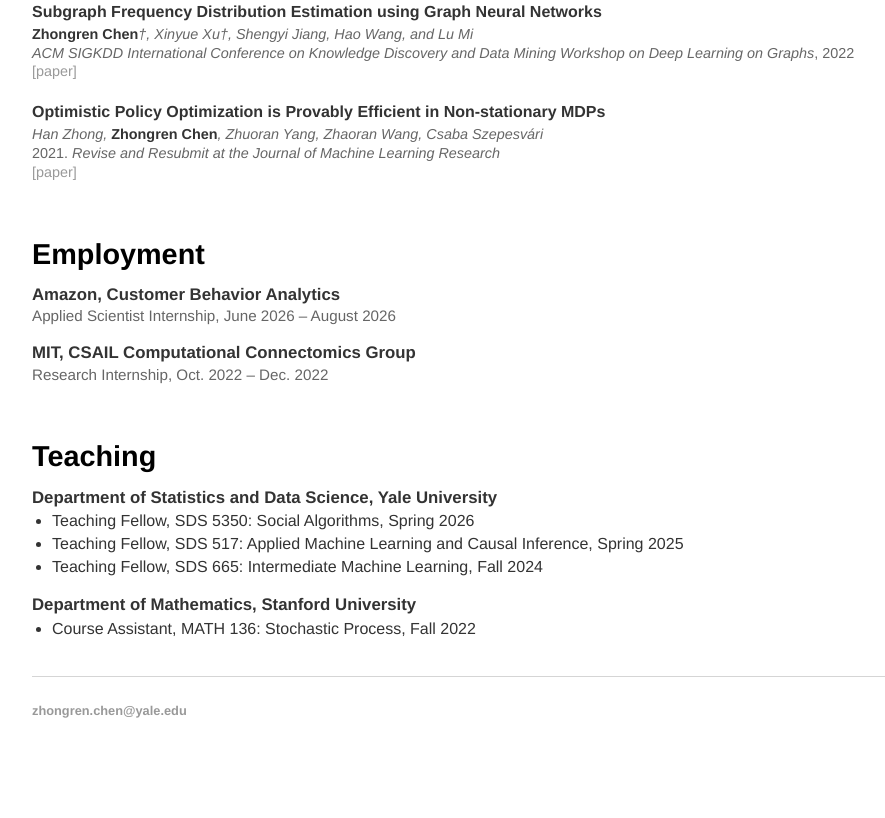
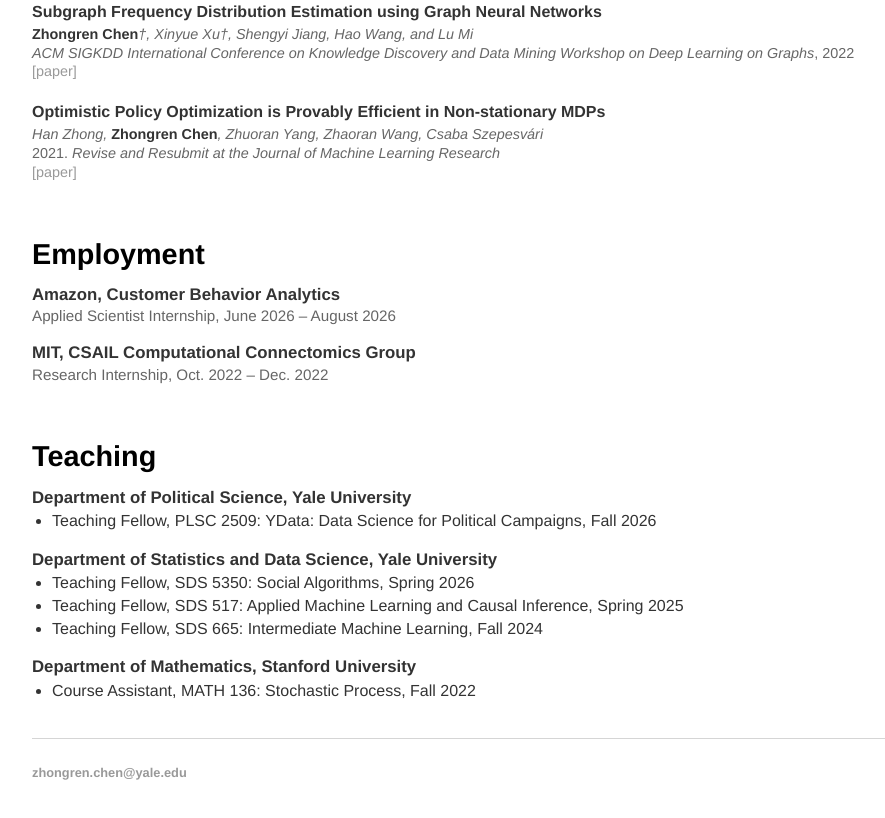
Before and after one commit to Zhongren-Chen/Zhongren-Chen.github.io, a plain HTML site: page index.html in a window 1280 px wide. Shown: the part 1587-2405 px from the top of the page, without its empty margins (160-1045 px from the left). Before the commit the page ends 2365 px from the top, so only its background shows below. Drawn offline with Linux system fonts and the light colour scheme.

Commit message:
Add Political Science teaching position (PLSC 2509, Fall 2026)

```diff
--- a/index.html
+++ b/index.html
@@ -273,6 +273,13 @@
             <h2>Teaching</h2>
 
             <div class="teaching-group">
+                <div class="teaching-title">Department of Political Science, Yale University</div>
+                <ul>
+                    <li>Teaching Fellow, PLSC 2509: YData: Data Science for Political Campaigns, Fall 2026</li>
+                </ul>
+            </div>
+
+            <div class="teaching-group">
                 <div class="teaching-title">Department of Statistics and Data Science, Yale University</div>
                 <ul>
                     <li>Teaching Fellow, SDS 5350: Social Algorithms, Spring 2026</li>
```
